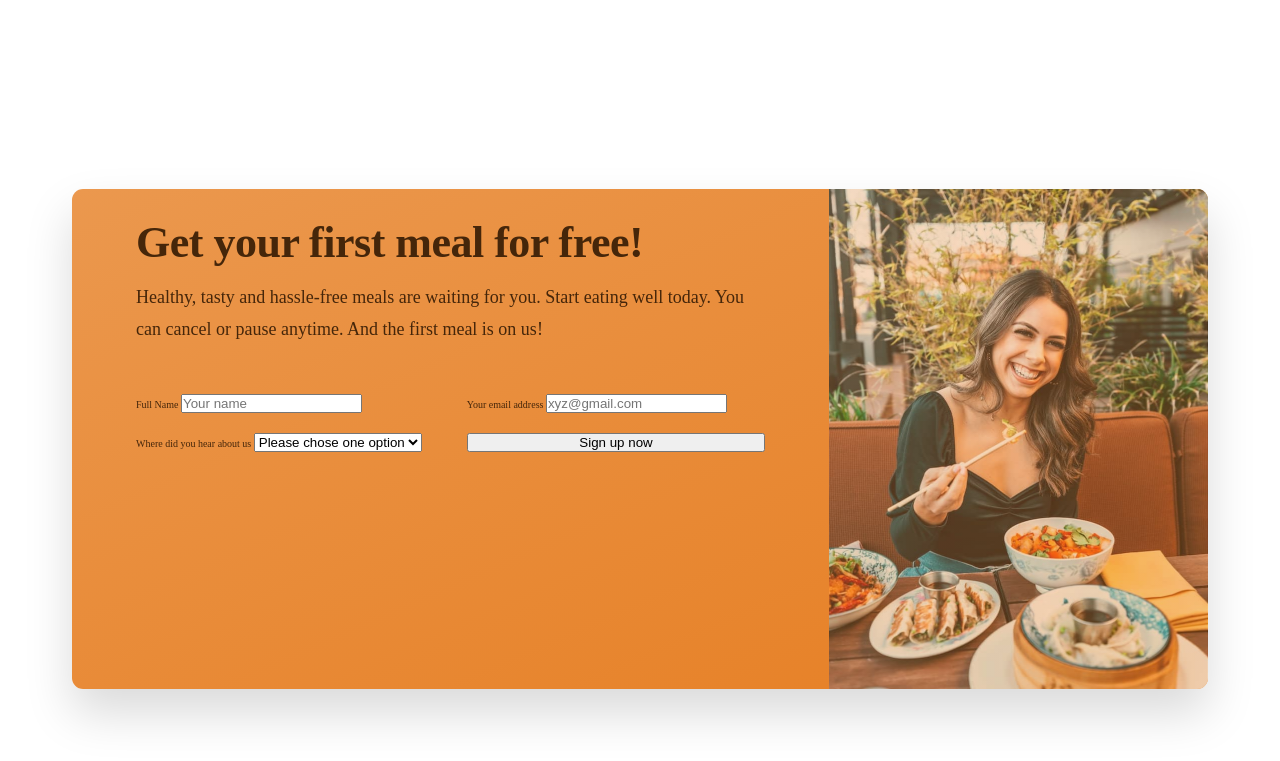
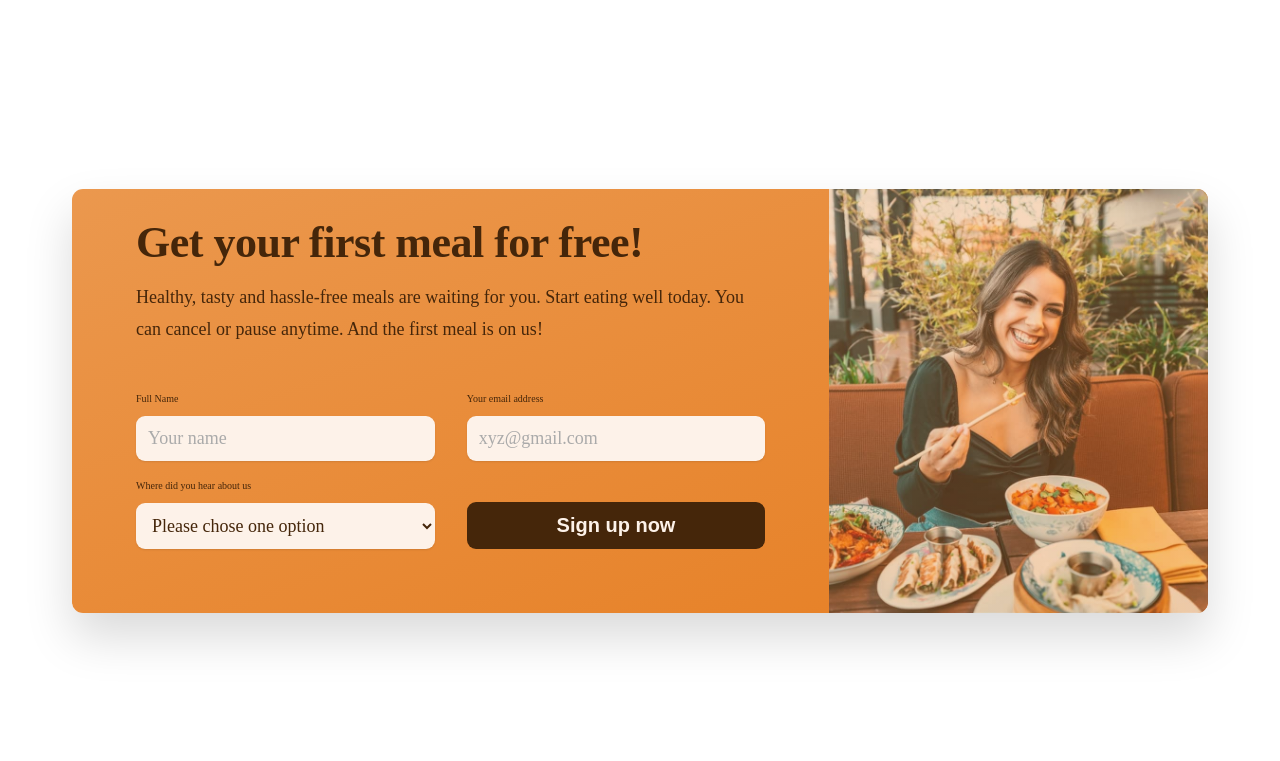
Before and after one commit to phemmyblaze/Ominifood-v2, a plain HTML site: page index.html in a window 1280 px wide. Shown: the part 5747-6508 px from the top of the page. After the commit the page ends 6456 px from the top, so only its background shows below. Drawn offline with nearby package versions, Linux system fonts and the light colour scheme.

Commit message:
section complete

```diff
--- a/css/general.css
+++ b/css/general.css
@@ -88,6 +88,7 @@ GENERAL REUSEABLE COMPONENT
     letter-spacing: 0.75px;
 }
 
+.btn,
 .btn:link,
 .btn:visited {
     display: inline-block;
@@ -96,6 +97,8 @@ GENERAL REUSEABLE COMPONENT
     padding:1.6rem 3.2rem;
     border-radius: 9px;
     text-decoration: none;
+    border: none;
+    cursor: pointer;
 
     transition: all 0.3s;
 }
@@ -123,6 +126,13 @@ GENERAL REUSEABLE COMPONENT
 
     /* border: 3px solid #fff; */
     box-shadow: inset 0 0 0 3px #fff;
+}
+
+.btn--form {
+    background-color: #45260a;
+    color: #fdf2e9;
+    align-self: end;
+    padding: 1.2rem;
 }
 
 .link:link,
@@ -176,3 +186,16 @@ strong {
     height: 3rem;
     color: #e67e22;
 }
+
+*:focus {
+    outline: none;
+    /* outline: 4px dotted #e67e22;
+    outline-offset: 8px; */
+    box-shadow: 0 0 0 0.8rem rgba(230, 125, 34, 0.5);
+
+}
+
+.cta *:focus {
+    outline: none;
+    box-shadow: 0 0 0 0.8rem rgba(253, 242, 233, 0.5);
+}
--- a/css/style.css
+++ b/css/style.css
@@ -500,8 +500,6 @@ CTA SECTION
     border-radius: 11px;
     background-image: linear-gradient(to right bottom, #eb984e, #e67e22 );
     overflow: hidden;
-
-    height: 50rem;
 }
 
 .cta-text-box {
@@ -536,11 +534,30 @@ CTA SECTION
 }
 
 .cta-form label {
+    display: block;
+    /* font-size: 1.6rem;  */
+    font-weight: 500;
+    margin-bottom: 1.2rem;
+}
+.cta-form input,
+.cta-form select {
+    width: 100%;
+    padding: 1.2rem;
+    font-size: 1.8rem;
+    font-family: inherit;
+    color: inherit;
+    border: none;
+    background-color: #fdf2e9;
+    border-radius: 9px;
+    box-shadow: 0 1px 2px rgba(0, 0, 0, 0.1);
 
 }
-.cta-form input {
 
+.cta-form input::placeholder {
+    color: #aaa;
 }
-.cta-form select {
 
+.btn--form:hover {
+    background-color: #fff;
+    color: #555;
 }
--- a/index.html
+++ b/index.html
@@ -454,7 +454,7 @@
                                 </select>
                             </div>
 
-                            <button class="btn">Sign up now</button>
+                            <button class="btn btn--form">Sign up now</button>
                         </form>
                     </div>
                     <div class="cta-img-box" role="img" aria-label="Woman eating"></div>
```
